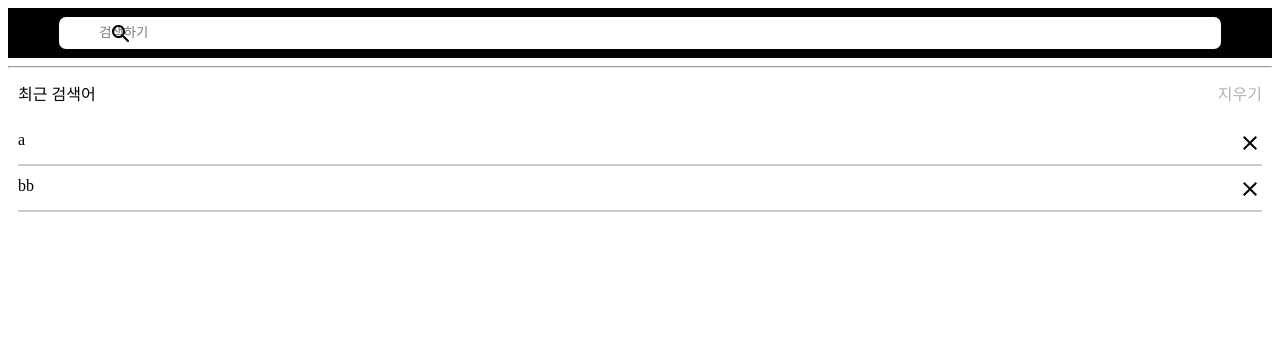
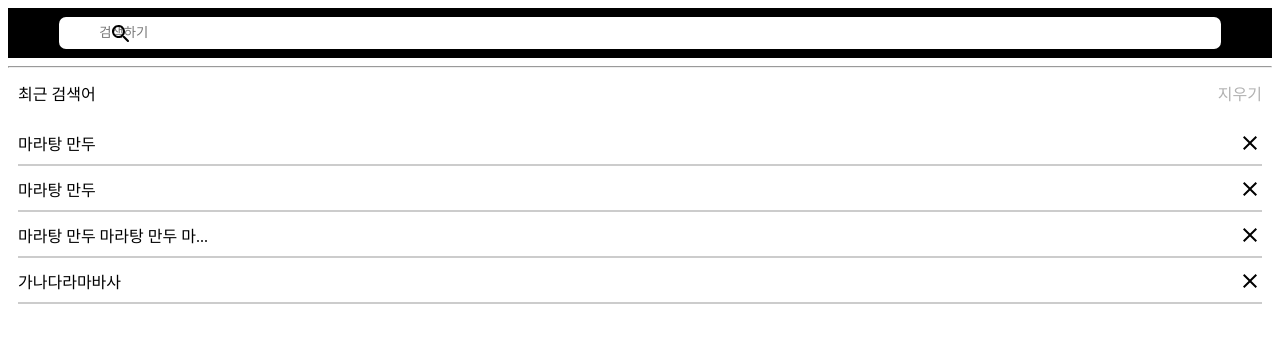
Before and after one commit to PROTOTYNE/PROTOTYNE_FE_PREVIOUS, a React (Vite) app: page /Search in a window 1280 px wide. Shown: the top 342 px of the page. Built offline with nearby package versions, Linux system fonts and the light colour scheme; no server answers; a web font is replaced by a local one.

Commit message:
feat: Truncate string when searching

```diff
--- a/src/pages/search/SearchPage.tsx
+++ b/src/pages/search/SearchPage.tsx
@@ -45,8 +45,8 @@ export const RecentSearchContainer = styled.div`
 
 
 const SearchPage = ({}) => {
-    const [isSearch, setIsSearch] = useState('');
-    const [isSearchList, setIsSearchList] = useState(['a', 'bb']);
+    const [isSearch, setIsSearch] = useState<string>('');
+    const [isSearchList, setIsSearchList] = useState<string>(['마라탕 만두', '마라탕 만두', '마라탕 만두 마라탕 만두 마라탕 만두 마라탕 만두 마라탕 만두', '가나다라마바사']);
 
     const deleteSearch = () => {
         const searchInput = document.querySelector('input');
--- a/src/widget/search/Searches.tsx
+++ b/src/widget/search/Searches.tsx
@@ -18,7 +18,9 @@ export const Searches = ({ name, onDeleteSearch } : Prop) => {
     return (
         <Container>
             <SearchP transparency="100%">
-                { name }
+                {name.length >= 20 ?
+                name.substr(0, 15) + "..." :
+                name}
             </SearchP>
             <SearchP transparency="100%">
                 <CloseIcon onClick={() => onDeleteSearch(name)}/>
```
